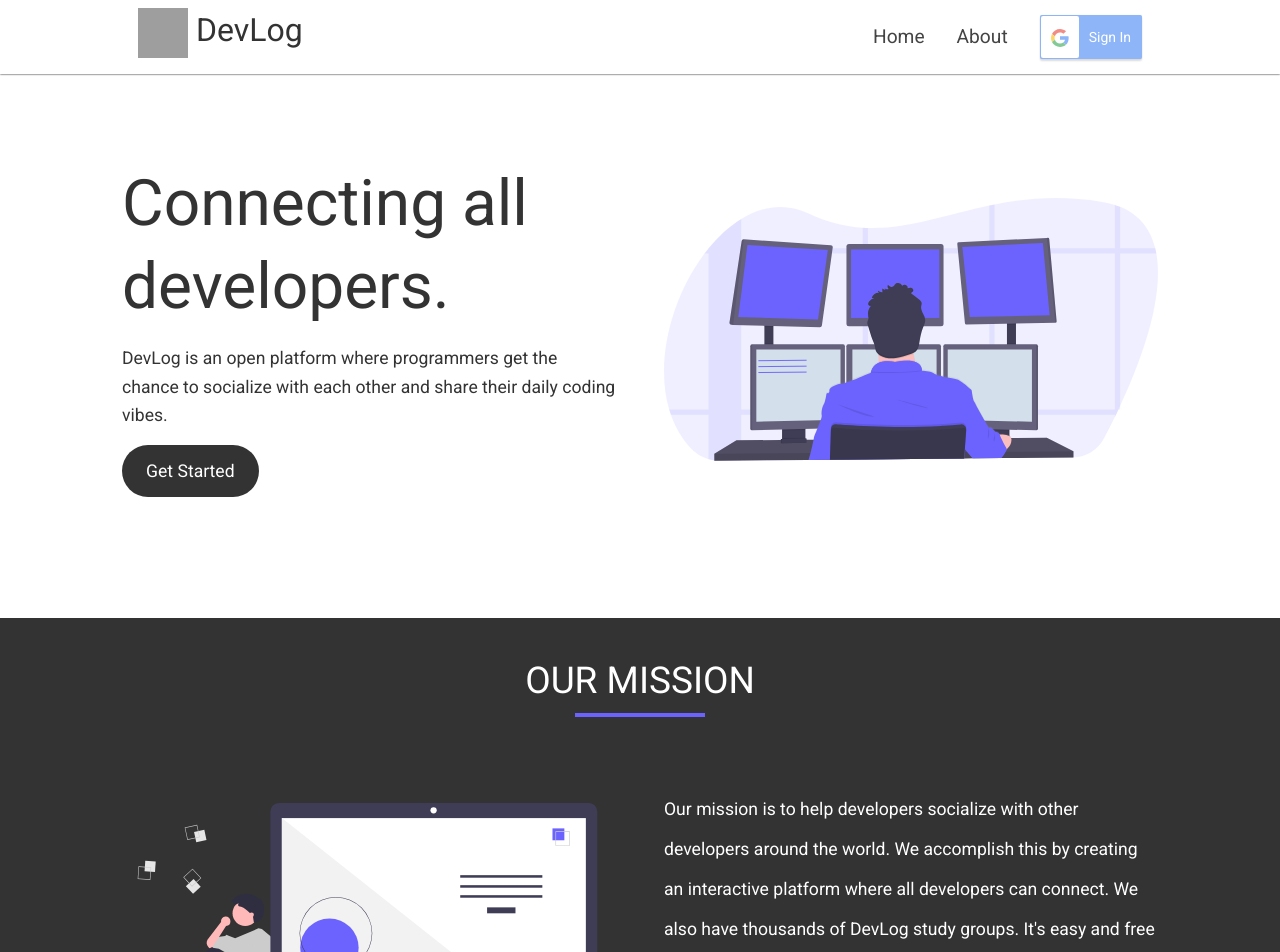
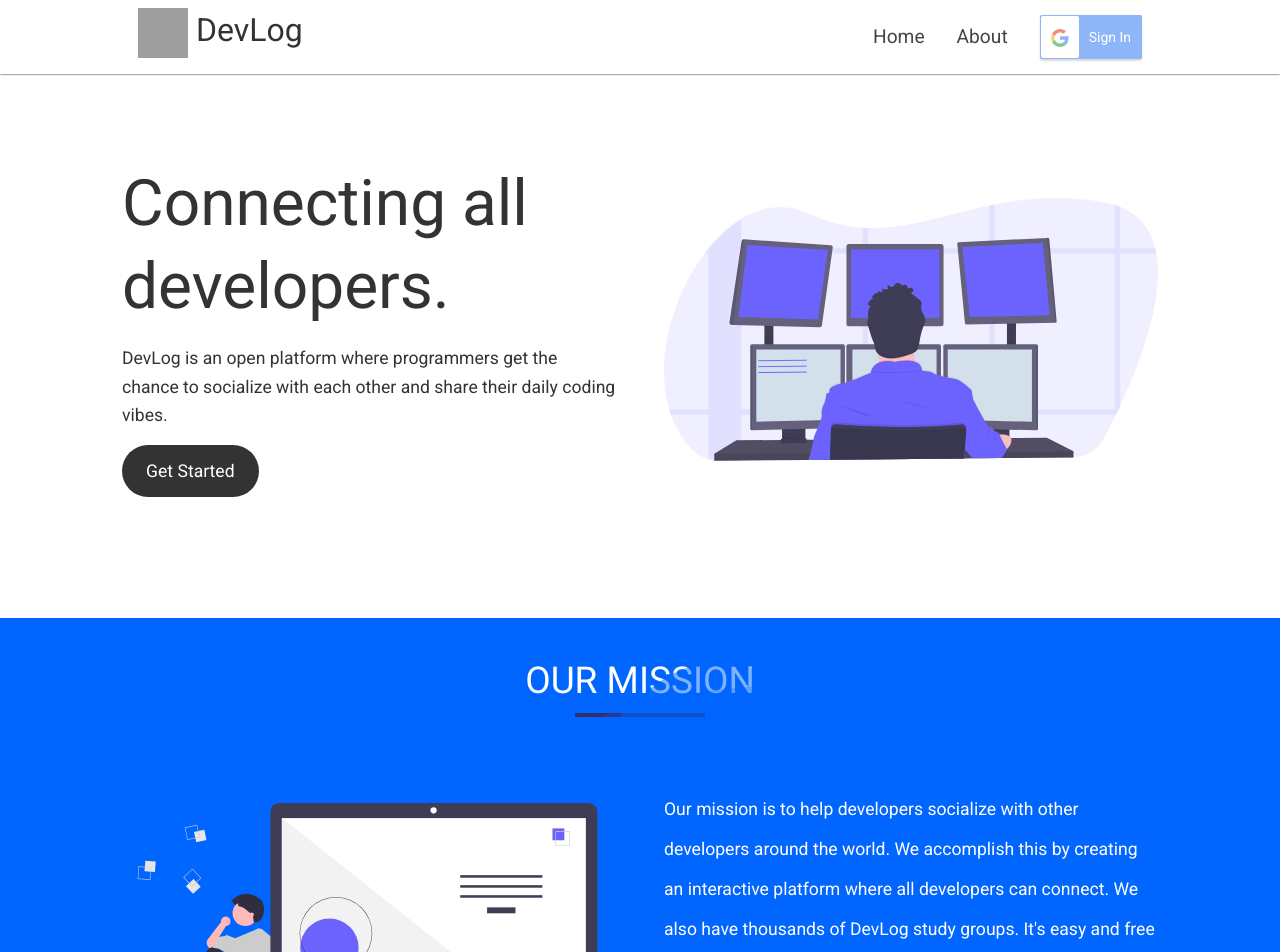
Before and after one commit to WahabDev12/DevLog-2.0, a React (Create React App) app in the folder client/: page / in a window 1280 px wide. Shown: the top 952 px of the page. Built offline with nearby package versions, Linux system fonts and the light colour scheme; no server answers; grey boxes are pictures that could not be loaded.

Commit message:
minor changes

```diff
--- a/client/src/App.css
+++ b/client/src/App.css
@@ -16,18 +16,18 @@
   padding: 0;
 }
 
-.logo{
-  color:#333;
+.logo {
+  color: #333;
 
 }
 
-.g-btn:hover{
+.g-btn:hover {
   cursor: pointer;
 }
 
-.devlog{
-  width:50px;
-  height:50px;
+.devlog {
+  width: 50px;
+  height: 50px;
 }
 
 
@@ -65,12 +65,12 @@
   padding: 0 2rem;
 }
 
-.container-second{
-    max-width: 1100px;
-    margin: auto;
-    overflow: hidden;
-    padding: 0 2rem;
-    margin-top:3.5rem;
+.container-second {
+  max-width: 1100px;
+  margin: auto;
+  overflow: hidden;
+  padding: 0 2rem;
+  margin-top: 3.5rem;
 }
 
 /* navbar */
@@ -107,15 +107,15 @@
 /* showcase section */
 
 
-.section-showcase-second{
-    background-color: #333;
-    color:white;
-    height:32rem;
+.section-showcase-second {
+  background-color: #0066FF;
+  color: white;
+  height: 32rem;
 }
 
-.section-showcase{
-   margin:5.5rem;
-   height:23rem;
+.section-showcase {
+  margin: 5.5rem;
+  height: 23rem;
 }
 
 .section-showcase .container {
@@ -125,6 +125,7 @@
   align-items: center;
   justify-content: center;
 }
+
 .section-showcase-second .container-second {
   display: grid;
   grid-template-columns: 1fr 1fr;
@@ -139,6 +140,7 @@
   font-size: 4rem;
   color: var(--primary-color);
 }
+
 .section-showcase-second h1 {
   font-size: 4rem;
   color: var(--primary-color);
@@ -147,17 +149,18 @@
 .section-showcase p {
   margin: 1rem 0;
 }
+
 .section-showcase-second p {
   margin: 1rem 0;
 }
 
-.social-links{
+.social-links {
   display: flex;
   flex-direction: column;
 }
 
-.social-links > a{
-  padding-top:4.5px;
+.social-links>a {
+  padding-top: 4.5px;
 }
 
 .btn {
@@ -175,29 +178,29 @@
   background: var(--secondary-color);
 }
 
-.follow-icon{
-  width:25px;
-  height:25px;
+.follow-icon {
+  width: 25px;
+  height: 25px;
 }
 
 
 
-.second-header{
+.second-header {
   text-align: center;
-  color:white;
-  font-size:37px;
-  margin-top:0.7rem;
+  color: white;
+  font-size: 37px;
+  margin-top: 0.7rem;
 }
 
-.line{
-  background-color:#6C63FF;
-  height:3.5px;
-  width:130px;
-  margin:auto;
+.line {
+  background-color: #322e6d;
+  height: 3.5px;
+  width: 130px;
+  margin: auto;
 
 }
 
-.mission{
+.mission {
   line-height: 2.5rem;
 }
 
@@ -209,7 +212,7 @@
   background-color: var(--primary-color);
   color: #333;
   padding: 4rem 0;
-  height:20.5rem;
+  height: 20.5rem;
 }
 
 .section-footer .container {
@@ -232,23 +235,25 @@
   color: #333;
 }
 
-.social-links .links:hover{
-    color:#fafafa
+.social-links .links:hover {
+  color: #fafafa
 }
 
 .section-footer a>i {
   color: #333;
   margin-right: 0.5rem;
 }
-.copyright{
-  width:250px;
-  margin:auto;
+
+.copyright {
+  width: 250px;
+  margin: auto;
 }
 
-.copyright > small{
-  font-size:18px;
+.copyright>small {
+  font-size: 18px;
 
 }
+
 .email-form {
   display: inline-block;
   width: 100%;
@@ -267,7 +272,7 @@
   border: 0;
   outline: 0;
   font-size: 1rem;
-  color:white;
+  color: white;
   background-color: transparent;
   font-family: inherit;
   margin: 0;
@@ -298,6 +303,7 @@
     grid-template-columns: 1fr;
     text-align: center;
   }
+
   .section-showcase-second .container-second {
     grid-template-columns: 1fr;
     text-align: center;
@@ -324,7 +330,7 @@
   .section-showcase-second .container-second {
     grid-template-columns: 1fr;
     text-align: center;
-    margin-top:0px;
+    margin-top: 0px;
   }
 
   .section-showcase-second .container-second div:first-child {
@@ -354,6 +360,7 @@
     grid-template-columns: 1fr;
     text-align: center;
   }
+
   .section-footer .container-second {
     grid-template-columns: 1fr;
     text-align: center;
@@ -364,3 +371,30 @@
     display: none;
   }
 }
+
+
+/* WAVY BACKGROUNDS*/
+.custom-shape-divider-bottom-1629671633 {
+  position: absolute;
+  bottom: 0;
+  left: 0;
+  width: 100%;
+  overflow: hidden;
+  line-height: 0;
+  transform: rotate(180deg);
+}
+
+.custom-shape-divider-bottom-1629671633 svg {
+  position: relative;
+  display: block;
+  width: calc(100% + 1.3px);
+  height: 150px;
+  transform: rotateY(180deg);
+}
+
+.custom-shape-divider-bottom-1629671633 .shape-fill {
+  fill: #0066FF;
+}
+
+
+/* FOOTER WAVE*/
--- a/client/src/components/Chat.js
+++ b/client/src/components/Chat.js
@@ -72,7 +72,7 @@
           <header className="header">
                 <h5 className="dev-header">
                 <img className="devlog32" src="https://img.icons8.com/dusk/64/000000/code.png"/>
-          DevLog Chat
+          <Link style={{color:"white"}} to="/dashboard">DevLog Chat</Link>
       </h5>
     <div className="header__avatar">
 
--- a/client/src/components/Dashboard.js
+++ b/client/src/components/Dashboard.js
@@ -27,7 +27,7 @@
     const date = new Date();
     const [title,setTitle] = useState("");
     const time = date.getHours() + ':' + date.getMinutes();
-    const [error,setError] = useState("");
+    const [error,setError] = useState(true);
     const {googleSignout} = useAuth();
     const history = useHistory();
 
@@ -36,26 +36,26 @@
     useEffect(()=>{
       scrollTop();
       setIsLoading(false);
+      setError(false);
     },[])
+
 
     // Handle Image upload
     const handleChange = (e)=>{
 
       setIsUploading(true);
 
+
       // Select image being choosen
       if(e.target.files[0]){
         setImage((e.target.files[0]));
 
       }
-      else if(e.target.files[null]){
-          setImage(null)
+      else{
+          setImage(null);
           setIsUploading(false);
-      }
-
-      else{
-        setIsUploading(false);
-
+          setError(true);
+          setIsPosting(false);
       }
 
     };
@@ -135,6 +135,14 @@
              </Alert>
           }
 
+          {
+            error &&
+             <Alert variant="danger">
+               <h5 style={{textAlign:"center"}}>No image was selected</h5>
+             </Alert>
+
+          }
+
           <textarea placeholder=" What's happening?"
            value={title}
            onChange={(e)=>setTitle(e.target.value)}
@@ -143,12 +151,12 @@
         <Modal.Footer>
           <div className="upload-btn-wrapper">
             <button className="btn-file">Upload Image </button>
-            <input type="file" onChange={handleChange} />
+            <input required type="file" onChange={handleChange} />
           </div>
     <form onSubmit={handlePost}>
       {
           !posting &&
-    <Button type="submit" className="post-btn" variant="primary" >Post</Button>
+    <Button type="submit" className="post-btn" variant="primary">Post</Button>
 
      }
 
--- a/client/src/components/Footer.js
+++ b/client/src/components/Footer.js
@@ -7,12 +7,13 @@
     return (
         <>
         <footer
+
           style={{
               backgroundColor:"white",
               color:"#333"
           }}
-        class="section-footer">
-      <div class="container">
+        className="section-footer">
+      <div className="container">
         <div className='social-links'>
           <h2>Follow Us</h2>
           <a className="link" href="https://www.instagram.com/wah.760/">
@@ -48,7 +49,7 @@
         <div>
           <h3>Newsletter</h3>
           <p>Subscribe to our weekly newsletter</p>
-          <form name="email-form" onsubmit="event.preventDefault()">
+          <form name="email-form">
             <div class="email-form">
               <span class="form-control-wrap"
                 ><input
@@ -56,9 +57,9 @@
                   name="email"
                   id="email"
                   size="60"
-                  class="form-control"
+                  className="form-control"
                   placeholder="Enter your email..." /></span
-              ><button type="submit" value="Submit" class="form-control submit">
+              ><button type="submit" value="Submit" className="form-control submit">
                 <FontAwesomeIcon icon={faEnvelope} />
               </button>
             </div>
@@ -67,7 +68,8 @@
       </div>
 
     </footer>
-    <div  className="copyright">
+    <div
+      className="copyright">
         <small> Copyright &copy; DevLog 2020</small>
     </div>
     </>
--- a/client/src/components/MainBody.js
+++ b/client/src/components/MainBody.js
@@ -7,6 +7,7 @@
     return (
         <>
         <section id="home" className="section-showcase">
+
       <div className="container">
         <div>
           <h1>Connecting all developers.</h1>
@@ -14,16 +15,24 @@
           <p>
            DevLog is an open platform where programmers get the chance to socialize with each other and share their daily coding vibes.
           </p>
-          <Link to="/signup" className="btn">Get Started</Link>
+          <Link to="/signup"
+           className="btn">Get Started</Link>
         </div>
         <img src={bgImage} alt="bg-image" />
       </div>
     </section>
 
-    <section
 
-    id="home" className="section-showcase-second">
+    <section id="home" className="section-showcase-second">
+<div class="custom-shape-divider-bottom-1629671633">
+    <svg data-name="Layer 1" xmlns="http://www.w3.org/2000/svg" viewBox="0 0 1200 120" preserveAspectRatio="none">
+        <path d="M0,0V46.29c47.79,22.2,103.59,32.17,158,28,70.36-5.37,136.33-33.31,206.8-37.5C438.64,32.43,512.34,53.67,583,72.05c69.27,18,138.3,24.88,209.4,13.08,36.15-6,69.85-17.84,104.45-29.34C989.49,25,1113-14.29,1200,52.47V0Z" opacity=".25" class="shape-fill"></path>
+        <path d="M0,0V15.81C13,36.92,27.64,56.86,47.69,72.05,99.41,111.27,165,111,224.58,91.58c31.15-10.15,60.09-26.07,89.67-39.8,40.92-19,84.73-46,130.83-49.67,36.26-2.85,70.9,9.42,98.6,31.56,31.77,25.39,62.32,62,103.63,73,40.44,10.79,81.35-6.69,119.13-24.28s75.16-39,116.92-43.05c59.73-5.85,113.28,22.88,168.9,38.84,30.2,8.66,59,6.17,87.09-7.5,22.43-10.89,48-26.93,60.65-49.24V0Z" opacity=".5" class="shape-fill"></path>
+        <path d="M0,0V5.63C149.93,59,314.09,71.32,475.83,42.57c43-7.64,84.23-20.12,127.61-26.46,59-8.63,112.48,12.24,165.56,35.4C827.93,77.22,886,95.24,951.2,90c86.53-7,172.46-45.71,248.8-84.81V0Z" class="shape-fill"></path>
+    </svg>
+</div>
         <br />
+
         <h2 className="second-header">OUR MISSION</h2>
         <div className="line"></div>
       <div
@@ -39,6 +48,7 @@
         </div>
       </div>
     </section>
+
     </>
     );
 }
--- a/client/src/components/Post.js
+++ b/client/src/components/Post.js
@@ -98,7 +98,9 @@
      <input className="search-bar" type="search" placeholder="🔎 Search DevLog...." /> </h3>
    </Link>
     <ul className="sidenav__list">
+        <Link to="/dashboard">
       <li className="sidenav__list-item"> 🏠 Home</li>
+      </Link>
       <Link to="/profile">
       <li className="sidenav__list-item"> 👨‍  Profile</li>
       </Link>
--- a/client/src/styles/Dashboard.css
+++ b/client/src/styles/Dashboard.css
@@ -110,6 +110,7 @@
 .conf_wrapper{
     margin-top:7rem;
 
+
 }
 
 .custom-modal-2{
@@ -120,6 +121,8 @@
 .conf_modal{
     box-shadow: 0 0 3.5px rgb(102, 101, 101);
     border-radius:5px;
+
+
 
 }
 
@@ -211,7 +214,36 @@
     width:170px;
     height:auto;
     font-size: larger;
+
 }
+
+@keyframes bounce {
+    0% {
+        top: -15px;
+
+    }
+
+    25% {
+        top: -10px;
+
+    }
+
+    50% {
+        top: -7px;
+
+    }
+
+    75% {
+        top: -5px;
+
+    }
+
+    100% {
+        top: -2px;
+
+    }
+}
+
 
 .side-post:hover{
     background-color: #3b88b8;
```
